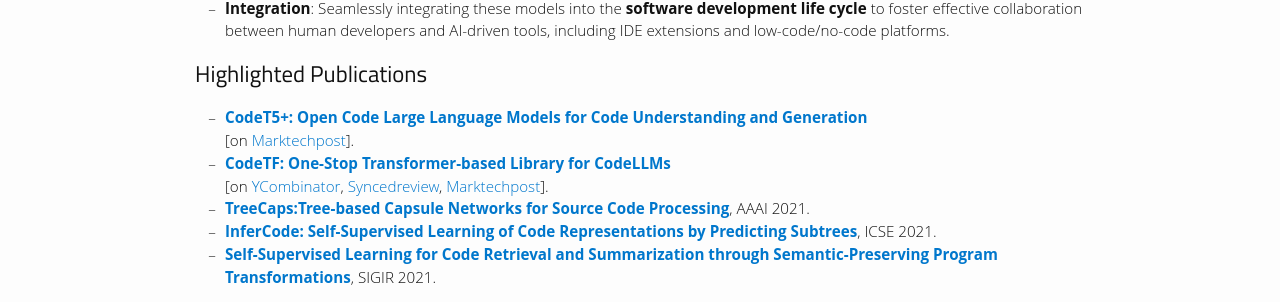
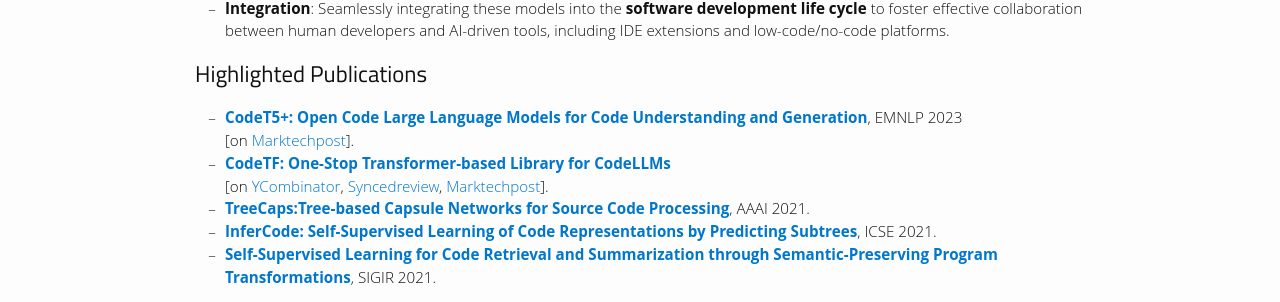
Before and after one commit to bdqnghi/bdqnghi.github.io, a Jekyll site: the page built from index.md, in a window 1280 px wide. Shown: the part 848-1150 px from the top of the page. Built offline with Jekyll 4.4.1, drawn with Linux system fonts in a browser that asks for light colours; nearby versions of some CDN libraries; some web fonts are replaced.

Commit message:
Update index.md

```diff
--- a/index.md
+++ b/index.md
@@ -27,7 +27,7 @@
 
 ## Highlighted Publications
 
-* [**CodeT5+: Open Code Large Language Models for Code Understanding and Generation**](https://arxiv.org/pdf/2305.07922.pdf)
+* [**CodeT5+: Open Code Large Language Models for Code Understanding and Generation**](https://arxiv.org/pdf/2305.07922.pdf), EMNLP 2023
 <br>
 [on [Marktechpost](https://www.marktechpost.com/2023/05/20/salesforce-ai-introduces-codet5-a-new-family-of-open-code-large-language-models-with-an-encoder-decoder-architecture/)].
 <br>
```
